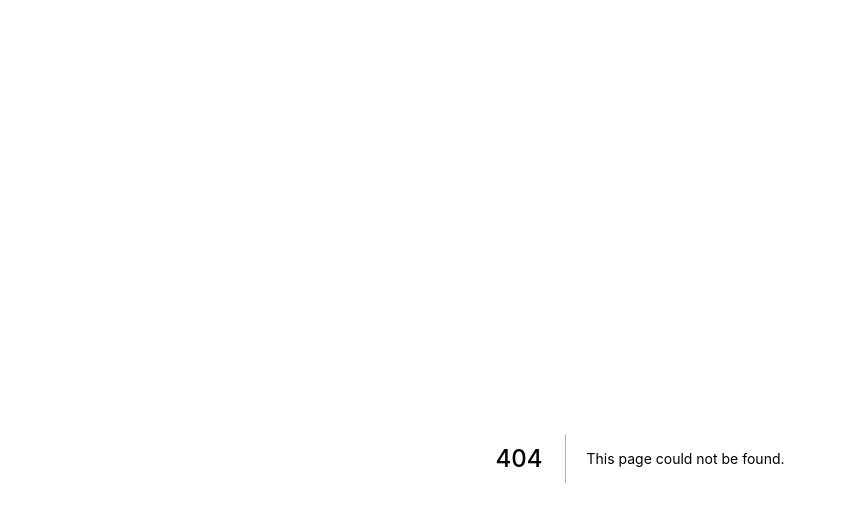
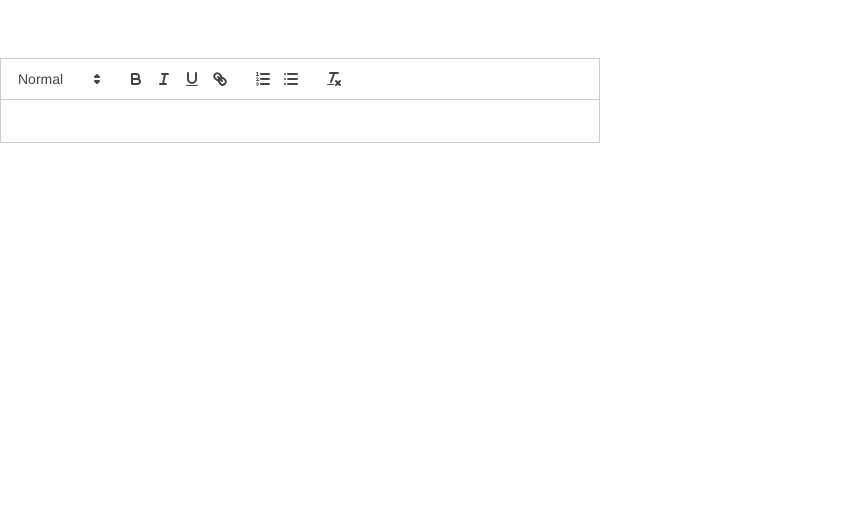
Before and after one commit to K-Slave/petBook-Client, a Next.js app in the folder petbook_fe/: page /community/write in a window 1280 px wide. Before the commit this address had no page. Shown: the top 506 px of the page, without its empty margins (0-847 px from the left). Built offline with nearby package versions, Linux system fonts and the light colour scheme.

Commit message:
add quill

```diff
--- /dev/null
+++ b/petbook_fe/components/writer/WriteEditor.tsx
@@ -0,0 +1,15 @@
+import { useState } from "react";
+import dynamic from "next/dynamic";
+import "react-quill/dist/quill.snow.css";
+const QuillWrapper = dynamic(() => import("react-quill"), {
+  ssr: false,
+  loading: () => <p>Loading ...</p>,
+});
+
+const WriteEditor = () => {
+  const [value, setValue] = useState("");
+
+  return <QuillWrapper theme='snow' value={value} onChange={setValue} />;
+};
+
+export default WriteEditor;
--- a/petbook_fe/package.json
+++ b/petbook_fe/package.json
@@ -24,6 +24,7 @@
     "react-dom": "18.1.0",
     "react-icons": "^4.3.1",
     "react-query": "^3.38.0",
+    "react-quill": "^2.0.0",
     "react-redux": "^8.0.1",
     "recoil": "^0.7.5",
     "redux": "^4.2.0",
--- /dev/null
+++ b/petbook_fe/pages/community/write.tsx
@@ -0,0 +1,29 @@
+import { NextPage } from "next";
+import styled from "styled-components";
+import HtmlHeader from "../../components/common/HtmlHeader";
+import WriteEditor from "../../components/writer/WriteEditor";
+
+const Write: NextPage = () => {
+  return (
+    <>
+      <HtmlHeader />
+      <Container className='cont'>
+        <WriteEditor />
+      </Container>
+    </>
+  );
+};
+
+export default Write;
+
+const Container = styled.div`
+  width: 600px;
+  height: 400px;
+`;
+
+// const Sections = styled.div`
+//   width: 90vw;
+//   max-width: 1280px;
+//   margin: 0 auto;
+//   padding-top: 80px;
+// `;
```
Also changed, not shown: petbook_fe/pages/community/index.tsx (added, +38 -0 lines), 1 other file (tests, documents, lock files or other folders).
